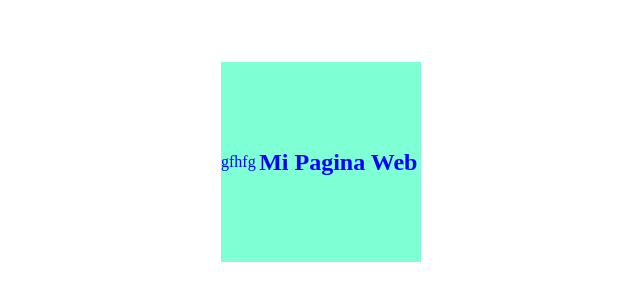
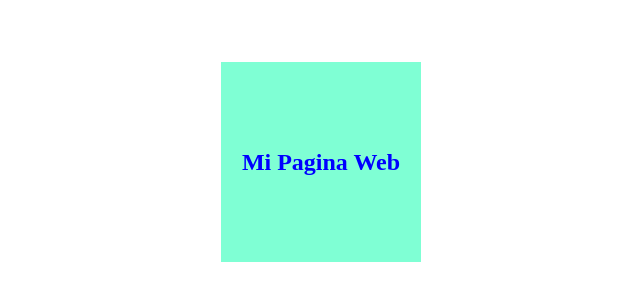
Before and after one commit to allanDev9/Pagina-Web, a plain HTML site: page index.html in a window 1280 px wide. Shown: the part 238-538 px from the top of the page, without its empty margins (319-959 px from the left). Drawn offline with Linux system fonts and the light colour scheme.

Commit message:
Update index.html

```diff
--- a/index.html
+++ b/index.html
@@ -7,7 +7,7 @@
     <link rel="stylesheet" href="style.css">
 </head>
 <body>
-    <div class="container">   gfhfg
+    <div class="container">
         <h2 class="title">Mi Pagina Web</h2>
     </div>
 </body>
```
